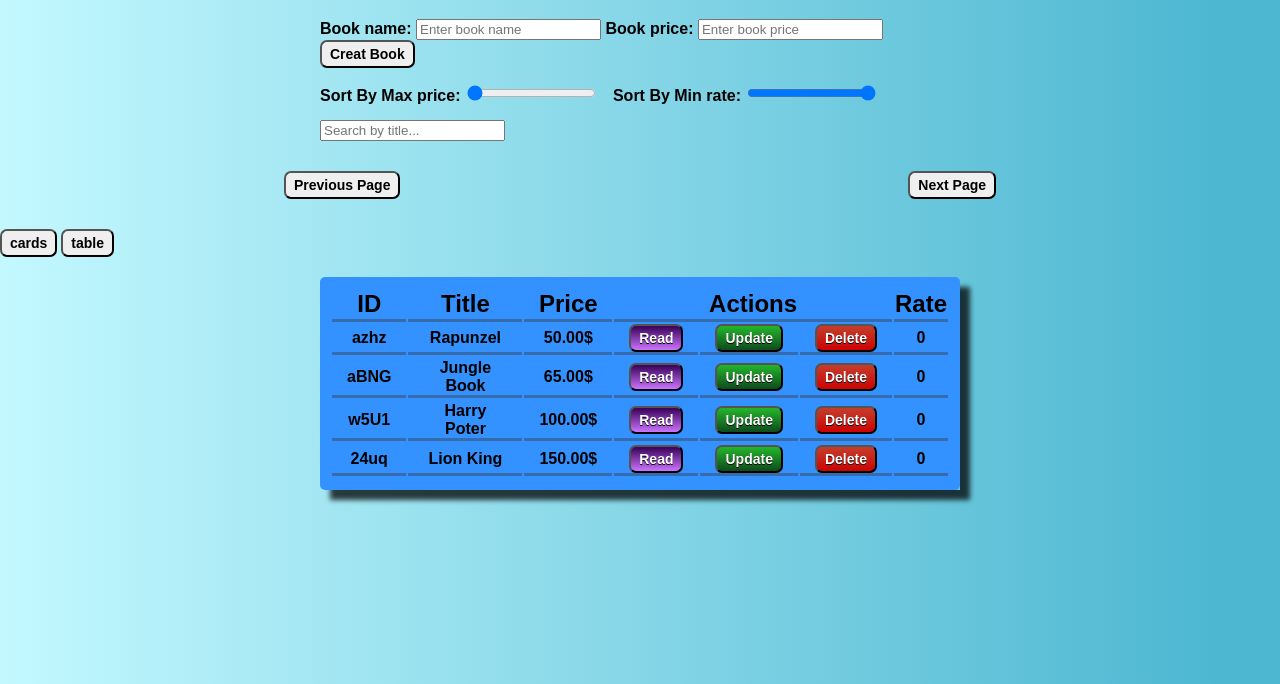
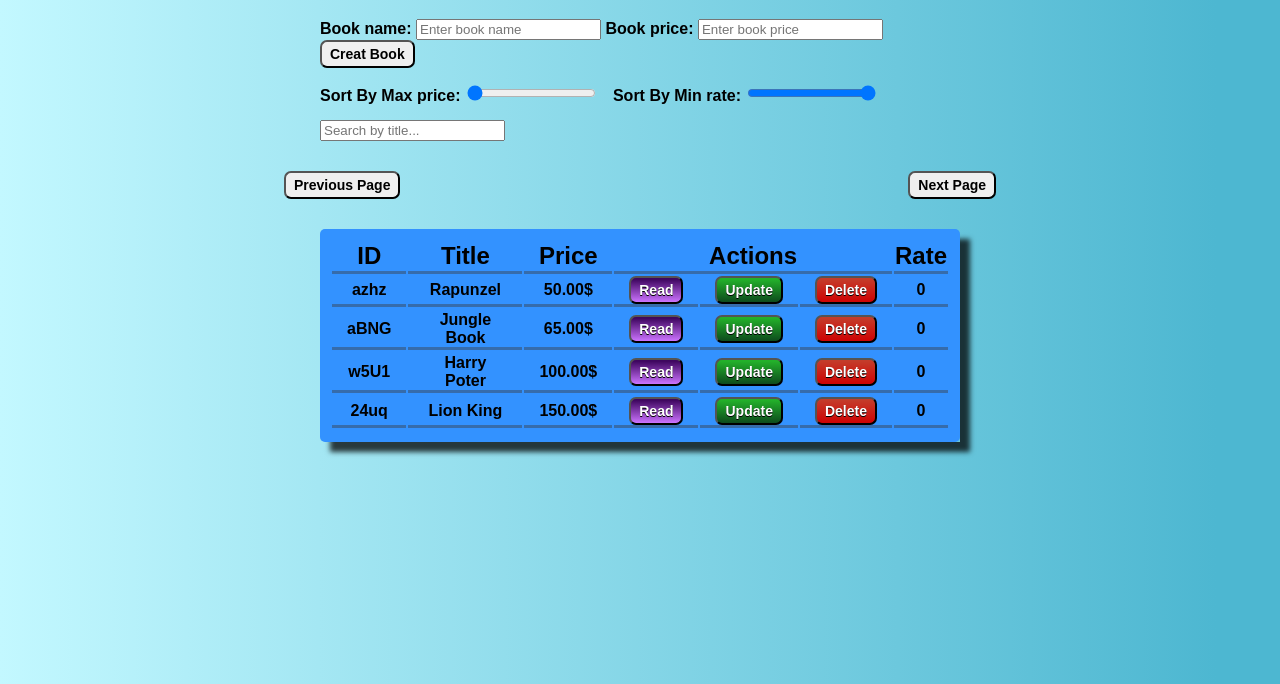
Before and after one commit to Gal-lankri/book-shop, a plain HTML site: page index.html in a window 1280 px wide. Shown: the part 116-800 px from the top of the page. Drawn offline with Linux system fonts and the light colour scheme.

Commit message:
hide btn

```diff
--- a/index.html
+++ b/index.html
@@ -52,8 +52,8 @@
       <button onclick="onPrevPage()">Previous Page</button>
       <button onclick="onNextPage()">Next Page</button>
     </div>
-    <button value="cards" onclick="displayChoise(this.value)" class="cards-btn">cards</button>
-    <button value="table" onclick="displayChoise(this.value)" class="table-btn">table</button>
+<!--     <button value="cards" onclick="displayChoise(this.value)" class="cards-btn">cards</button>
+    <button value="table" onclick="displayChoise(this.value)" class="table-btn">table</button> -->
     <div class="cards-container">
 
     </div>
```
